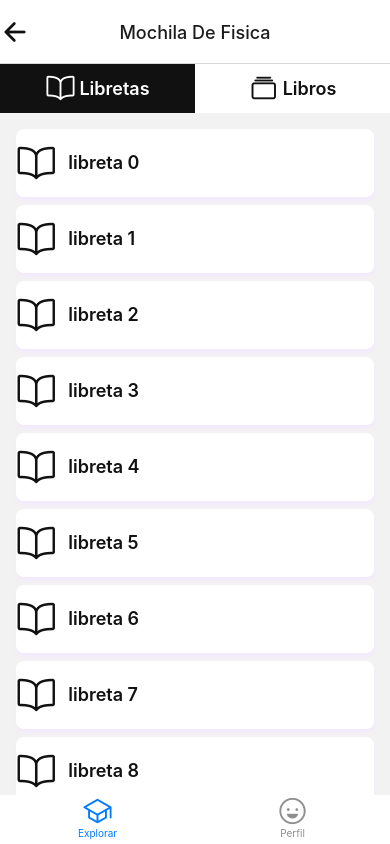
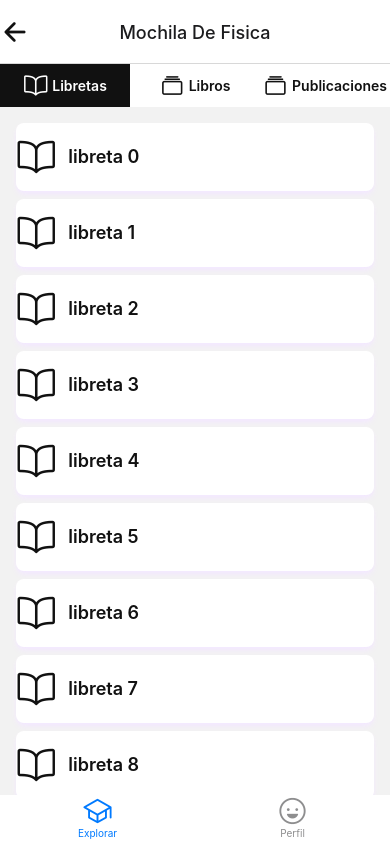
Before and after one commit to Hache-Squared/backpack, a React Native app: screen /Backpack in a window 390 px wide. Built offline with nearby package versions, Linux system fonts and the light colour scheme.

Commit message:
added a new component called LinkToAnotherSite to go to another site, and added a new view for publications

```diff
--- /dev/null
+++ b/src/explore/components/PublicationItem.tsx
@@ -0,0 +1,43 @@
+import React, { FC } from 'react'
+import { Alert, Image, Text, TouchableOpacity, View } from 'react-native'
+import { LinkToAnotherSite } from './PublicationsComponents'
+
+
+interface PublicationItemProps {
+    title: string,
+    link?: string,
+    image?: string,
+
+}
+export const PublicationItem: FC<PublicationItemProps> = ({ title = '', link, image }) => {
+
+
+  return (
+    <View className='w-full py-2 bg-red-400 flex-col'>
+        <Text className='mx-2 text-base font-semibold'>{title}</Text>
+        {/* The content can be image or url */}
+        {
+            image && (
+                <Image
+                className='w-full object-contain h-[200px]'
+                source={{uri: image}}/>
+            )
+        }
+
+        {
+            link && (
+                <>
+                    <LinkToAnotherSite to={'https://reactnative.dev/docs/linking?syntax=ios'}/>
+                    <LinkToAnotherSite to={'https://www.npmjs.com/package/react-native-pdf'}/>
+                    <LinkToAnotherSite to={'https://southbend.iu.edu/students/academic-success-programs/academic-centers-for-excellence/docs/Basic%20Math%20Review%20Card.pdf'}/>
+
+                    <LinkToAnotherSite to={'slack://open?team=123456'}/>
+                    <LinkToAnotherSite to={'https://www.youtube.com/watch?v=FJKkVQZQy5w&list=RD9x0ktT1zmlo&index=2'}/>
+                </>
+            )
+        }
+
+
+    </View>
+  )
+}
--- /dev/null
+++ b/src/explore/components/PublicationsComponents/LinkToAnotherSite.tsx
@@ -0,0 +1,41 @@
+import React, { FC } from 'react'
+import { Alert, Linking, Text, TouchableOpacity } from 'react-native';
+
+interface LinkToAnotherSiteProps {
+    to: string
+}
+
+export const LinkToAnotherSite: FC<LinkToAnotherSiteProps> = ({to: link}) => {
+    const goToLink = async() => {
+        const supportedUrls = ['http','https']
+
+        if(link?.length <= 0){
+            return;
+        }
+        const supported = supportedUrls?.includes(link?.split(':')[0]);
+        if(!supported){
+            Alert.alert('Link no valido', 'Este link no es un link permitido');
+            return;
+        }
+        await Linking.openURL(link);
+    }
+
+    const onLinkPressed = () => {
+        Alert.alert(
+            'Ir a Link de publicación',
+            `¿Viajar a ${link} ?`,
+            [
+              {text: 'Cancelar', onPress: () => console.log('Cancel Pressed'), style: 'cancel'},
+              {text: 'Si', onPress: () => goToLink()},
+            ],
+            {cancelable: true},
+          );
+    }
+  return (
+    <TouchableOpacity
+    onPress={onLinkPressed}
+    className='w-full my-0.5'>
+        <Text className='text-blue-500 outline mx-2'>{link}</Text>
+    </TouchableOpacity>
+  )
+}
--- /dev/null
+++ b/src/explore/components/PublicationsComponents/index.tsx
@@ -0,0 +1 @@
+export * from './LinkToAnotherSite';
--- a/src/explore/components/index.tsx
+++ b/src/explore/components/index.tsx
@@ -5,3 +5,6 @@ export * from './SheetMenuItem';
 export * from './SheetComponents';
 
 export * from './ResourceComponents';
+export * from './PublicationItem';
+
+export * from './PublicationsComponents';
--- a/src/explore/screens/BackpackScreen.tsx
+++ b/src/explore/screens/BackpackScreen.tsx
@@ -1,12 +1,11 @@
 import { NavigationProp, useNavigation } from '@react-navigation/native';
 import React, { useEffect } from 'react'
-import { Text, View } from 'react-native'
 import Icon from 'react-native-vector-icons/Ionicons';
 import { StackExploreParams } from '../../routes/StackExplore';
 import { useAppTheme } from '../../shared/hooks';
 import { StackNavigationOptions } from '@react-navigation/stack';
 import { SelectViewFromBackpack } from '../../shared/components';
-import { NoteBooksView, BooksView } from '../views';
+import { NoteBooksView, BooksView, PublicationsView } from '../views';
 
 
 const BackpackScreen = () => {
@@ -29,6 +28,9 @@ const BackpackScreen = () => {
         ViewForBooks={
           <BooksView/>
         }
+        ViewForPublications={
+          <PublicationsView/>
+        }
       />
     </>
   )
--- a/src/explore/screens/ResourceViewScreen.tsx
+++ b/src/explore/screens/ResourceViewScreen.tsx
@@ -5,9 +5,9 @@ import { BookPdfViewer, DocOfficeViewer } from '../components';
 export const ResourceViewScreen = () => {
   return (
     <View style={styles.container}>
-        {/* <BookPdfViewer uriBook={'https://southbend.iu.edu/students/academic-success-programs/academic-centers-for-excellence/docs/Basic%20Math%20Review%20Card.pdf'}/> */}
+        <BookPdfViewer uriBook={'https://southbend.iu.edu/students/academic-success-programs/academic-centers-for-excellence/docs/Basic%20Math%20Review%20Card.pdf'}/>
         {/* <DocOfficeViewer uriDoc={'https://www.slideshare.net/slideshow/embed_code/key/qU5u9smJ3IBinM?startSlide=1'}/> */}
-        <DocOfficeViewer uriDoc={'https://ctb.ku.edu/sites/default/files/chapter_files/26.9_1.ppt'}/>
+        {/* <DocOfficeViewer uriDoc={'https://ctb.ku.edu/sites/default/files/chapter_files/26.9_1.ppt'}/> */}
     </View>
   )
 }
--- /dev/null
+++ b/src/explore/views/PublicationsView.tsx
@@ -0,0 +1,24 @@
+import React from 'react'
+import { FlatList, Text, View } from 'react-native'
+import { PublicationItem } from '../components'
+
+export const PublicationsView = () => {
+  return (
+    <>
+      <View className='my-2'/>
+      <FlatList
+        data={[1,2,3,4,5,6,7,8,9,10,11]}
+        ItemSeparatorComponent={() => <View className='my-1'/>}
+        renderItem={({item, index}) => (
+           <PublicationItem
+           title={'Lorem ipsum dolor sit amet consectetur, adipisicing elit. Earum recusandae mollitia, repudiandae amet vero blanditiis adipisci repellendus minima expedita maxime ut veniam laborum asperiores distinctio optio, velit vel suscipit quasi!'}
+           image={'https://todoseguros.com.mx/wp-content/uploads/2021/10/img1-1.jpg'}
+           link='https://www.linguee.es/espanol-ingles/traduccion/publicaci%C3%B3n.html'
+           />
+        )}
+        ListFooterComponent={() => <View className='my-10' />}
+
+      />
+    </>
+  )
+}
--- a/src/explore/views/index.tsx
+++ b/src/explore/views/index.tsx
@@ -3,3 +3,4 @@ export * from './MenuContentForNotebook'
 export * from './NoteBookContent'
 export * from './NoteBooksView'
 export * from './SheetContent'
+export * from './PublicationsView'
--- a/src/routes/StackExplore.tsx
+++ b/src/routes/StackExplore.tsx
@@ -5,7 +5,8 @@ export type StackExploreParams = {
   ExploreContent: undefined,
   Backpack: undefined,
   Notebook: undefined,
-  ResourceView: undefined
+  ResourceView: undefined,
+  Publications: undefined
 }
 
 
@@ -28,6 +29,7 @@ export const StackExplore = () => {
       <Stack.Screen name="Backpack" component={BackpackScreen} />
       <Stack.Screen name="Notebook" component={NotebookScreen} />
       <Stack.Screen name="ResourceView" component={ResourceViewScreen} />
+
     </Stack.Navigator>
   );
 }
--- a/src/shared/components/SelectViewFromBackpack.tsx
+++ b/src/shared/components/SelectViewFromBackpack.tsx
@@ -6,12 +6,13 @@ import Icon from 'react-native-vector-icons/Ionicons'
 interface SelectViewFromBackpackProps {
   ViewForNotebooks:  ReactElement,
   ViewForBooks:  ReactElement,
+  ViewForPublications:  ReactElement,
 }
 
-type selectedView = 'notebooks' | 'books';
+type selectedView = 'notebooks' | 'books' | 'publications';
 
 
-export const SelectViewFromBackpack: FC<SelectViewFromBackpackProps> = ({ ViewForBooks, ViewForNotebooks }) => {
+export const SelectViewFromBackpack: FC<SelectViewFromBackpackProps> = ({ ViewForBooks, ViewForNotebooks, ViewForPublications }) => {
   const { buttons, screens } = useAppTheme()
   const [selectedView, setSelectedView] = useState<selectedView>('notebooks')
   return (
@@ -36,12 +37,22 @@ export const SelectViewFromBackpack: FC<SelectViewFromBackpackProps> = ({ ViewFo
           />
 
 
+          <ButtonSelectView
+            iconName='albums-outline'
+            onPress={() => setSelectedView('publications')}
+            titile='Publicaciones'
+            backgroundColor={selectedView === 'publications' ? buttons.textColor : buttons.backgroundColor}
+            textColor={selectedView === 'publications' ? buttons.backgroundColor : buttons.textColor}
+          />
+
       </View>
 
       {
         selectedView === 'notebooks' ?
-        ( ViewForNotebooks )
-        : ( ViewForBooks )
+        ( ViewForNotebooks ) :
+        selectedView === 'books' ?
+        ( ViewForBooks ) :
+        ( ViewForPublications )
       }
 
 
@@ -63,12 +74,12 @@ const ButtonSelectView: FC<ButtonSelectViewProps> = ({iconName, backgroundColor,
     <TouchableOpacity
     onPress={onPress}
     style={{ backgroundColor: backgroundColor }}
-    className='w-6/12  flex flex-row flex-nowrap items-center justify-center py-2'
+    className='w-4/12  flex flex-row flex-nowrap items-center justify-center py-2'
     >
-      <Icon name={iconName} size={30} color={textColor} />
+      <Icon name={iconName} size={25} color={textColor} />
       <Text
       style={{color: textColor}}
-      className='font-semibold text-lg ml-1'>{titile}</Text>
+      className='font-semibold text-sm ml-1'>{titile}</Text>
   </TouchableOpacity>
   )
 }
```
Also changed, not shown: src/explore/screens/index.tsx (line endings or trailing spaces).
